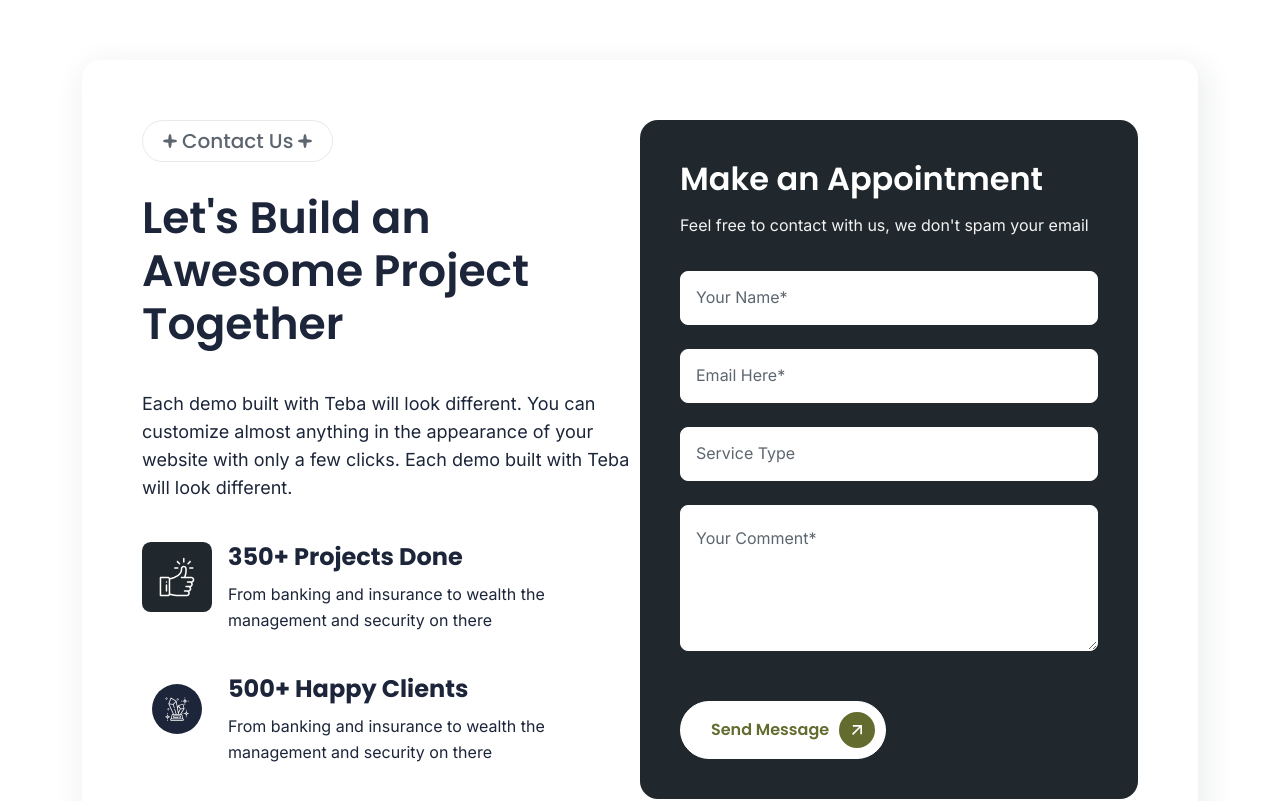
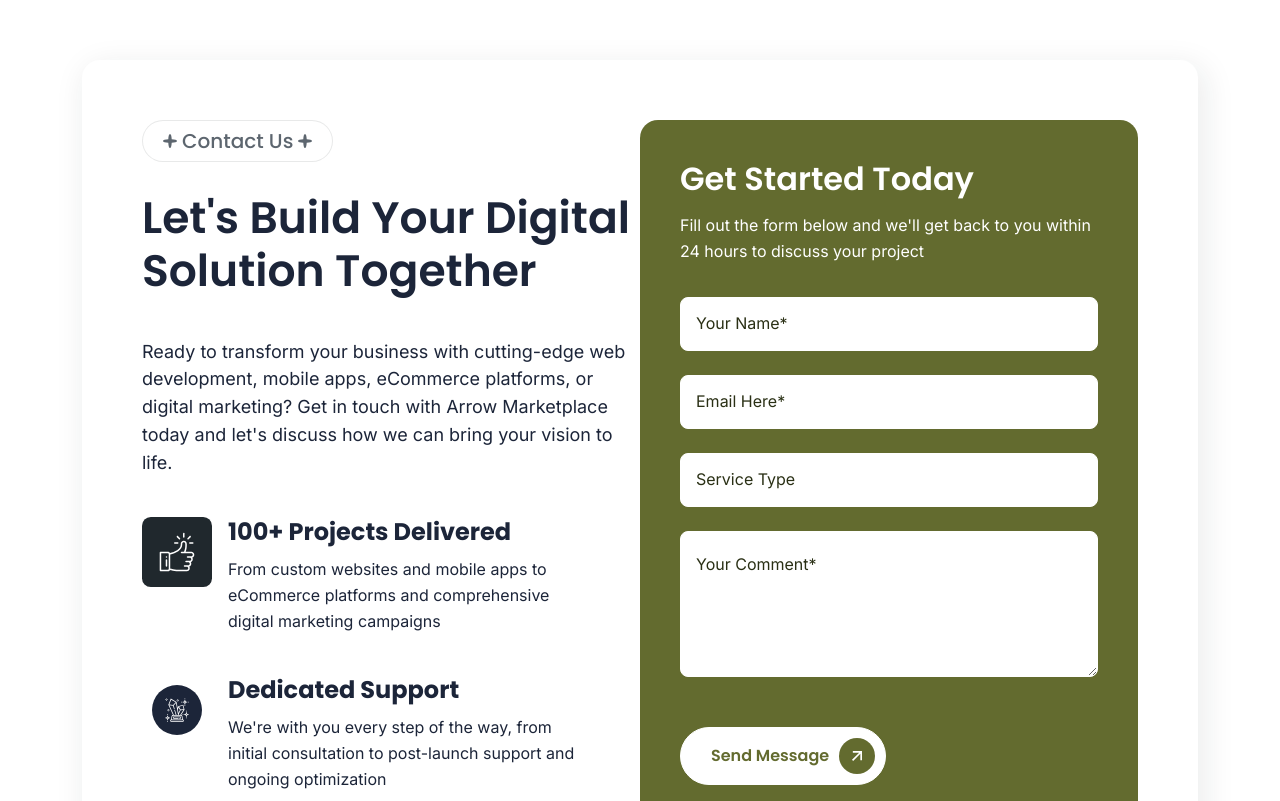
Before and after one commit to stevie1mat/arrow-website, a Next.js app: page /contact-us in a window 1280 px wide. Shown: the part 740-1541 px from the top of the page. Built offline with nearby package versions, Linux system fonts and the light colour scheme.

Commit message:
New about

```diff
--- a/app/contact-us/page.tsx
+++ b/app/contact-us/page.tsx
@@ -1,7 +1,7 @@
 import type { Metadata } from 'next';
-import BreadcrumbBannerImage from '@/public/img/banner/page-banner.jpg';
-import BreadcrumbBannerImageTablet from '@/public/img/banner/page-banner-991.jpg';
-import BreadcrumbBannerImageMobile from '@/public/img/banner/page-banner-575.jpg';
+import BreadcrumbBannerImage from '@/public/img/blog-banner.jpg';
+import BreadcrumbBannerImageTablet from '@/public/img/blog-banner.jpg';
+import BreadcrumbBannerImageMobile from '@/public/img/blog-banner.jpg';
 import { ContactData } from '@/data/sections/contactData';
 
 import BreadcrumbBanner from "@/components/BreadcrumbBanner";
--- a/components/sections/Header.tsx
+++ b/components/sections/Header.tsx
@@ -14,7 +14,7 @@ const Header = () => {
     }, []);
 
     // Default to HeaderStyle2 on server and until client hydrates
-    const shouldUseStyle2 = pathname === '/home-2' || pathname === '/' || pathname === '/about-us';
+    const shouldUseStyle2 = pathname === '/home-2' || pathname === '/' || pathname === '/about-us' || pathname === '/contact-us';
 
     return (
         <>
--- a/data/sections/contactData.tsx
+++ b/data/sections/contactData.tsx
@@ -6,8 +6,8 @@ export const ContactData: SectionProps = {
     wrapperCls: "section-padding",
     container: "container",
     subheading: "Contact Us",
-    heading: "Let's Build an Awesome Project Together",
-    text: "Each demo built with Teba will look different. You can customize almost anything in the appearance of your website with only a few clicks. Each demo built with Teba will look different.",
+    heading: "Let's Build Your Digital Solution Together",
+    text: "Ready to transform your business with cutting-edge web development, mobile apps, eCommerce platforms, or digital marketing? Get in touch with Arrow Marketplace today and let's discuss how we can bring your vision to life.",
     imageList: [
         {
             src: ContactImage.src,
@@ -20,17 +20,17 @@ export const ContactData: SectionProps = {
     promotions: [
         {
             icon: <Icons.ThumbsUp />,
-            title: "350+ Projects Done",
-            text: "From banking and insurance to wealth the management and security on there",
+            title: "100+ Projects Delivered",
+            text: "From custom websites and mobile apps to eCommerce platforms and comprehensive digital marketing campaigns",
         },
         {
             icon: <Icons.Support />,
-            title: "500+ Happy Clients",
-            text: "From banking and insurance to wealth the management and security on there",
+            title: "Dedicated Support",
+            text: "We're with you every step of the way, from initial consultation to post-launch support and ongoing optimization",
         },
     ],
     block: {
-        heading: "Make an Appointment",
-        text: "Feel free to contact with us, we don't spam your email",
+        heading: "Get Started Today",
+        text: "Fill out the form below and we'll get back to you within 24 hours to discuss your project",
     },
 }
--- a/styles/contact.css
+++ b/styles/contact.css
@@ -4,6 +4,18 @@
 
 .section-contact-form .card-icon-text-horizontal {
   margin-block-start: 40px;
+}
+
+.section-contact-form .card-icon-text-horizontal .svg-wrapper {
+  background-color: rgba(255, 255, 255, 0.15);
+  border-radius: 50%;
+  display: flex;
+  align-items: center;
+  justify-content: center;
+}
+
+.section-contact-form .card-icon-text-horizontal .svg-wrapper svg {
+  color: rgba(255, 255, 255, 1);
 }
 
 .contact-form-headings .heading + .text {
@@ -15,13 +27,13 @@
 }
 
 .section-contact-form .contact-form-wrap {
-  --color-background: rgba(32, 40, 45, 1);
-  --color-foreground: rgba(242, 242, 242, 1);
+  --color-background: #636B2F;
+  --color-foreground: rgba(255, 255, 255, 1);
   --color-foreground-heading: rgba(255, 255, 255, 1);
-  --color-input-text: rgba(93, 102, 111, 1);
+  --color-input-text: #2a3015;
   --color-input-background: rgba(255, 255, 255, 1);
   --color-input-border: rgba(255, 255, 255, 1);
-  --color-input-hover-text: rgba(93, 102, 111, 1);
+  --color-input-hover-text: #2a3015;
   --color-input-hover-background: rgba(255, 255, 255, 1);
   --color-input-hover-border: rgba(255, 255, 255, 1);
   --color-secondary-button-hover-border: rgba(255, 255, 255, 0.3);
```
